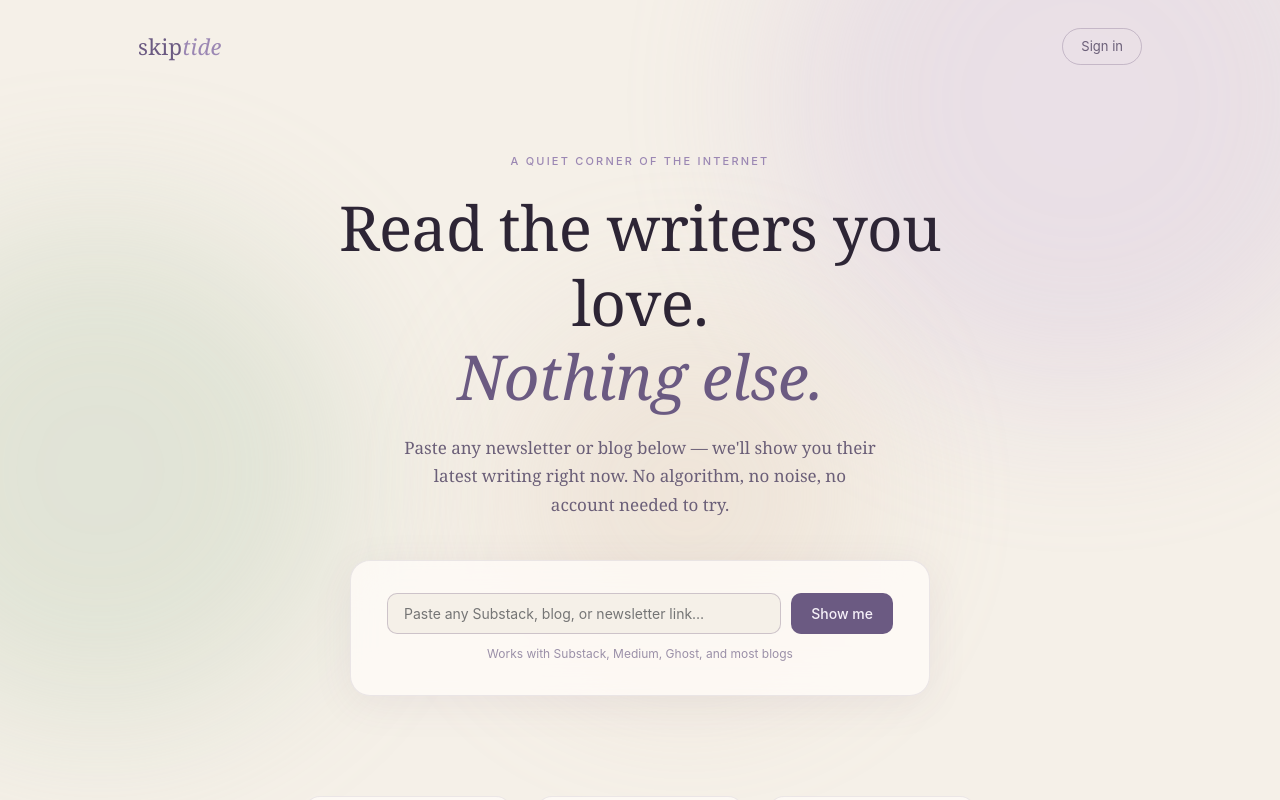
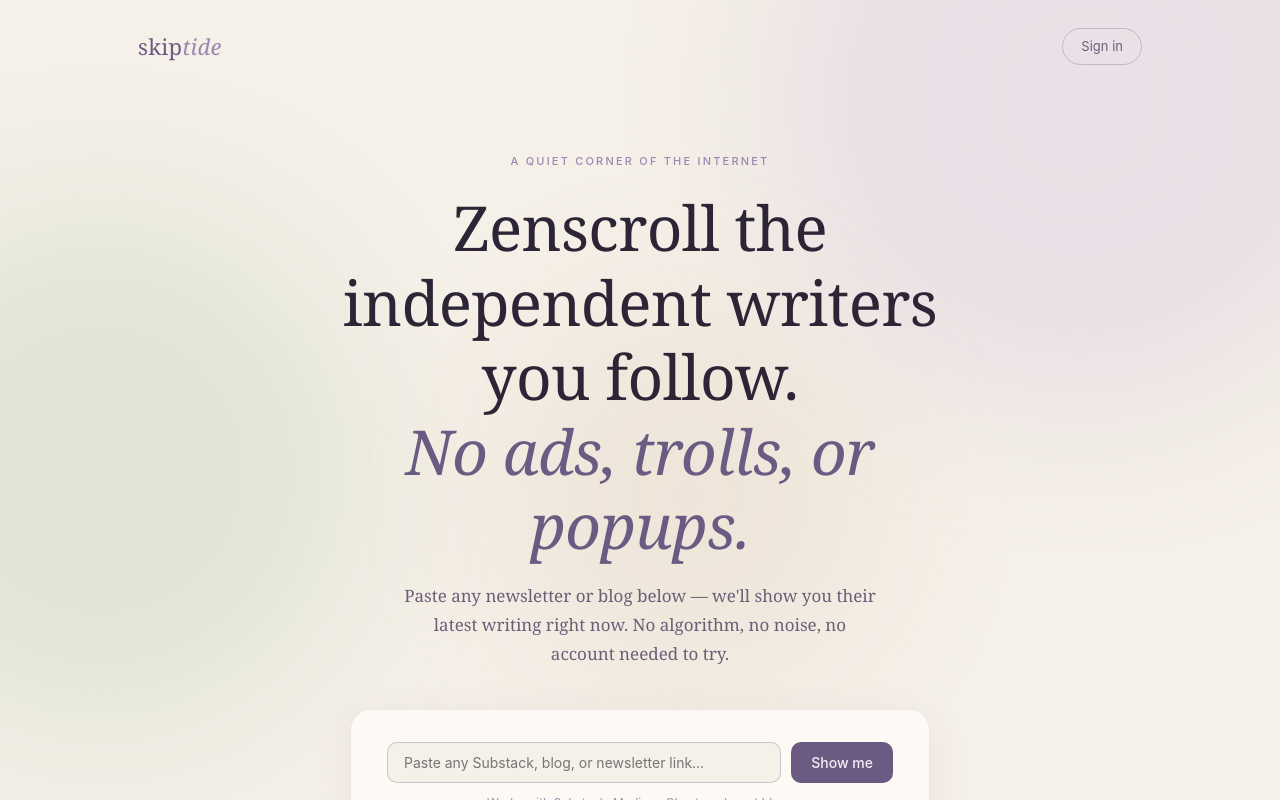
Before and after one commit to saynuk/skiptide, a Next.js app: page / in a window 1280 px wide. Shown: the top 800 px of the page. Built offline with nearby package versions, Linux system fonts and the light colour scheme.

Commit message:
landing page text change

```diff
--- a/components/LandingPage.tsx
+++ b/components/LandingPage.tsx
@@ -98,8 +98,8 @@ export default function LandingPage() {
         <section style={s.hero}>
           <p style={s.eyebrow}>A quiet corner of the internet</p>
           <h1 style={s.headline}>
-            Read the writers you love.<br />
-            <em style={s.headlineEm}>Nothing else.</em>
+            Zenscroll the independent writers you follow.<br />
+            <em style={s.headlineEm}>No ads, trolls, or popups.</em>
           </h1>
           <p style={s.sub}>
             Paste any newsletter or blog below — we'll show you their latest writing right now. No algorithm, no noise, no account needed to try.
```
